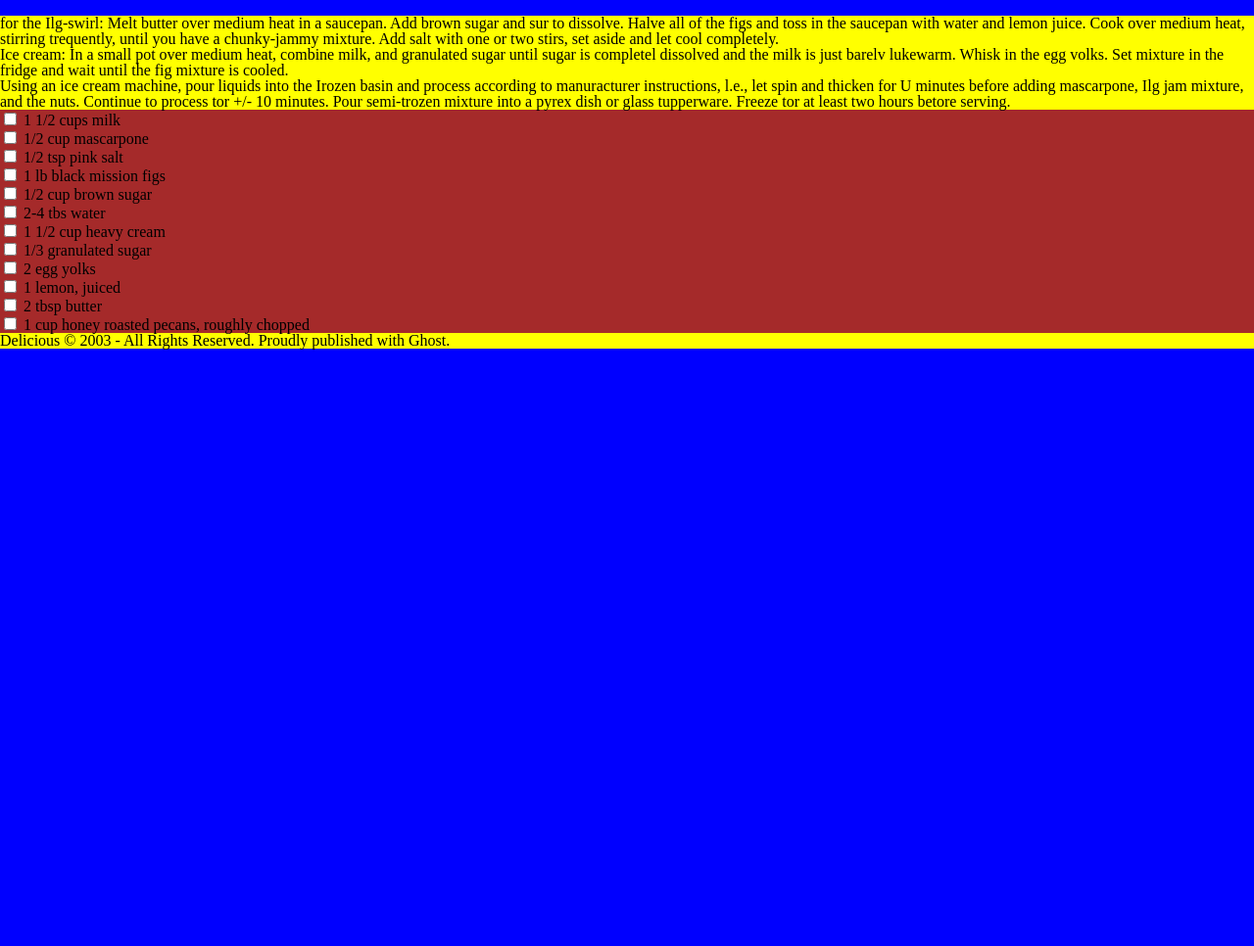
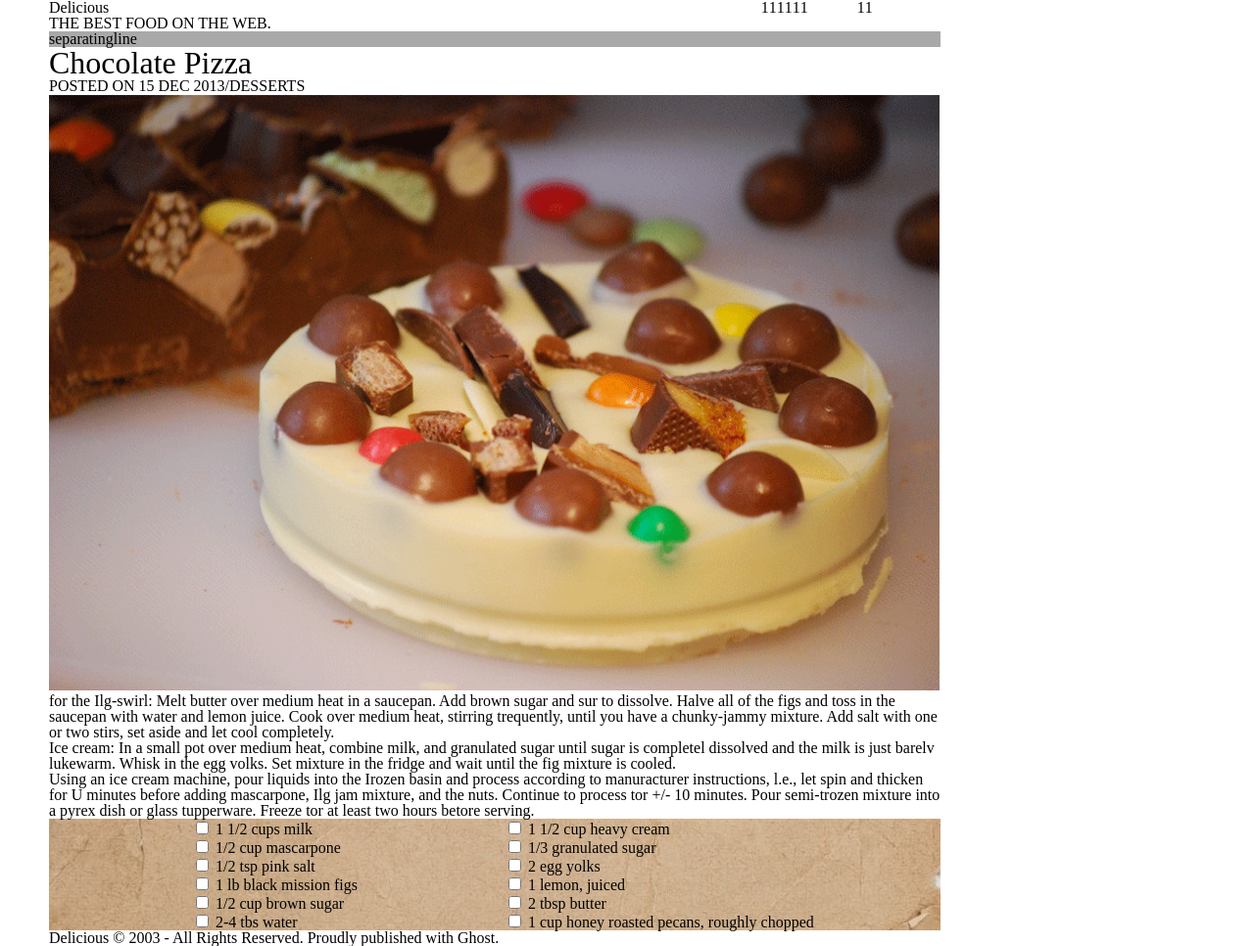
Before and after one commit to anjacks12/chocolate-pizza, a plain HTML site: page index.html in a window 1280 px wide. Shown: the whole page at 98% size. Before the commit the page ends 800 px from the top, so only its background shows below. Drawn offline with Linux system fonts and the light colour scheme.

Commit message:
updated HTML and CSS for styling, next step fontAwesome images

```diff
--- a/css/style.css
+++ b/css/style.css
@@ -1,23 +1,72 @@
 * {
   box-sizing: border-box;
+  margin-left:50px;
+}
+#fadedDiv{
+  margin-left:50px;
+  background-color: darkgray;
+}
+#hero{
+  width:910px;
+}
+header {
+  display:flex;
+  margin-left: 50px;
+}
+body {
+  width:960px;
+}
+#socialMedia{
+  margin-left: 500px;
+}
+#shareOptions {
+  margin-left:50px;
+}
+header ul {
+  display: flex;
+  flex-direction: row;
+  justify-content: flex-end;
+}
+h1{
+  font-size: 24pt;
 }
 
 div {
-  background-color: gray;
+
 }
 
 body {
-  background-color: blue;
+
 }
 
 p {
-  background-color: yellow;
+
 }
 
 ul {
-  background-color: brown;
+  /* background-color: brown; */
 }
 
 section {
-  background-color: aqua;
+
 }
+
+input[type=checkbox]:checked + label {
+  text-decoration: line-through;
+}
+input:hover{
+
+}
+
+fieldset{
+  background-image: url("/img/finishedpaper.jpg");
+  background-position: center;
+  background-size:auto;
+  background-size: 960px;
+
+}
+fieldset ul {
+  display: inline-block;
+  justify-content: center;
+  margin-left:100px;
+}
--- a/index.html
+++ b/index.html
@@ -3,30 +3,39 @@
 <head>
   <meta charset="UTF-8">
   <title>Document</title>
+  <script src=“https://kit.fontawesome.com/61c57aad5a.js” crossorigin=“anonymous”></script>
   <link rel="stylesheet" href="css/reset.css">
   <link rel="stylesheet" href="css/style.css">
 </head>
 <body>
   <header>
-    <h2></h2>
-    <ul>
-      <li></li>
-      <li></li>
-      <li></li>
-      <li></li>
-      <li></li>
-      <li></li>
+    <i class=“fas fa-utensils”></i>
+    <div>    <h2>Delicious</h2>
+      <p>THE BEST FOOD ON THE WEB.</p></div>
+
+    <ul id ="socialMedia">
+      <li><i class=“fab fa-twitter-square”>1</i></li>
+      <li>1</li>
+      <li>1</li>
+      <li>1</li>
+      <li>1</li>
+      <li>1</li>
     </ul>
-    <ul>
-      <li></li>
-      <li></li>
+    <ul id="shareOptions">
+      <li>1</li>
+      <li>1</li>
     </ul>
-    <div>
+    </header>
+    <div id="fadedDiv">
+      separatingline
     </div>
     <main>
-      <h1></h1>
-      <div></div>
-      <img href="#" id="hero">
+      <h1>Chocolate Pizza</h1>
+      <div>
+        <p id="date">POSTED ON 15 DEC 2013/DESSERTS</p>
+        <i class=“fab fa-twitter-square”></i>
+      </div>
+      <img src="img/choco-pizza.png" id="hero" >
       <p>for the Ilg-swirl: Melt butter over medium heat in a saucepan. Add brown sugar and sur to dissolve. Halve all
         of the figs and toss in the saucepan with water and lemon juice. Cook over medium heat, stirring trequently, until
         you have a chunky-jammy mixture. Add salt with one or two stirs, set aside and let cool completely.</p>
@@ -137,9 +146,9 @@
 
       </section>
       <footer>
+        <i class=“fas fa-utensils”></i>
         <p>Delicious © 2003 - All Rights Reserved. Proudly published with Ghost.</p>
       </footer>
     </main>
-  </header>
 </body>
 </html>
```
Also changed, not shown: img/choco-pizza.png (added), img/finishedpaper.jpg (added).
